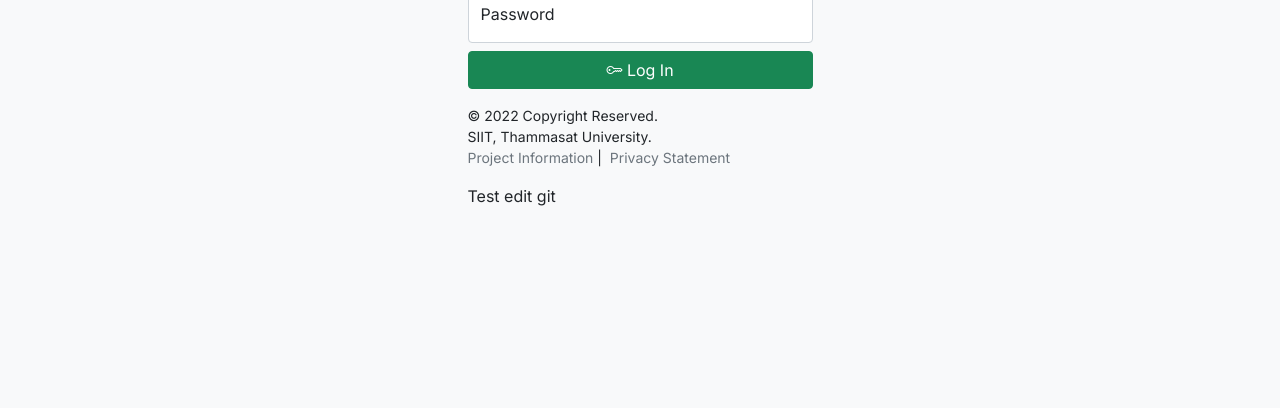
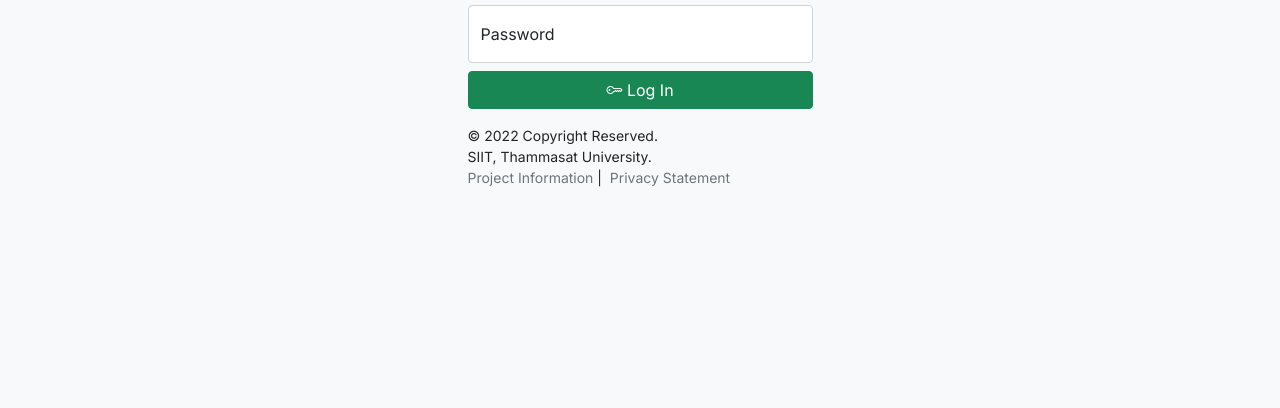
Before and after one commit to waterthatfrozen/Smart-City, a website: page client/index.html in a window 1280 px wide. Shown: the part 392-800 px from the top of the page. Drawn offline with nearby package versions, Linux system fonts and the light colour scheme.

Commit message:
tutorial 2

```diff
--- a/client/index.html
+++ b/client/index.html
@@ -45,7 +45,6 @@
                     <a href="http://github.com/waterthatfrozen/" class="text-decoration-none link-secondary">Project Information</a>&nbsp;|&nbsp;
                     <a href="#" class="text-decoration-none link-secondary">Privacy Statement</a>&nbsp;
                 </p>
-                <p>Test edit git</p>
             </form>
         </div>
     </main>
```
